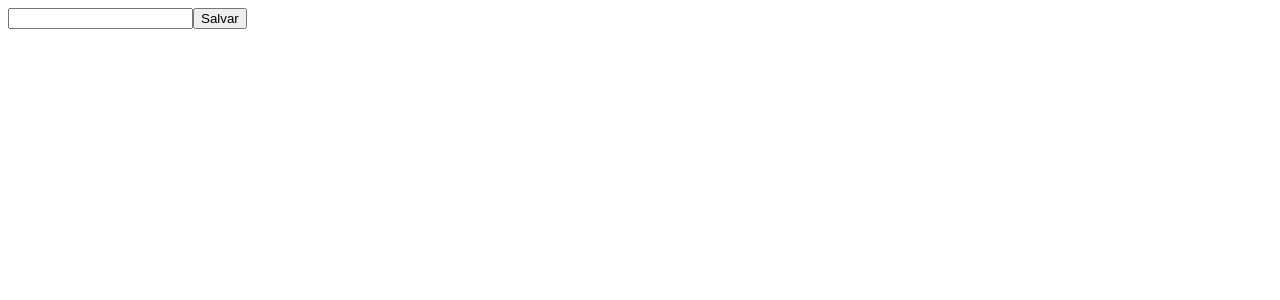
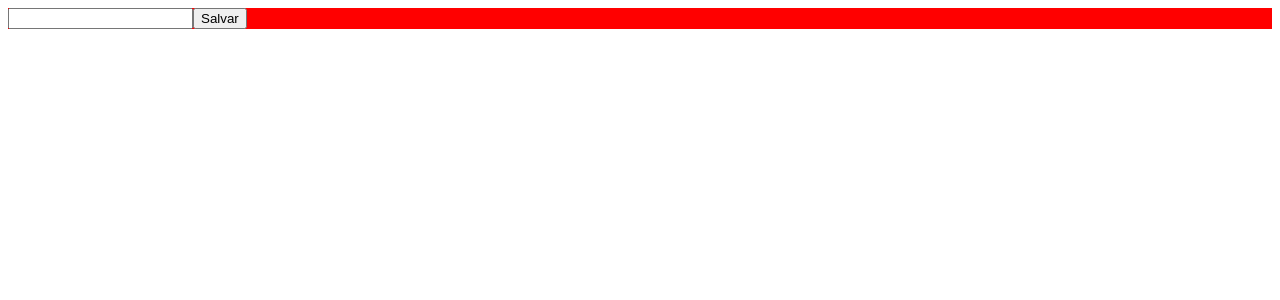
Before and after one commit to FabioAJ/lista-react, a Next.js app: page / in a window 1280 px wide. Shown: the top 300 px of the page. Built offline with nearby package versions, Linux system fonts and the light colour scheme.

Commit message:
adiciona lista de estilos css global

```diff
--- /dev/null
+++ b/pages/_app.tsx
@@ -0,0 +1,8 @@
+//classe pra importar a lista de estilos global css *tive que usar typescript pra solução funcionar
+import './styles.css'
+
+function MyApp({ Component, pageProps }) {
+    return <Component {...pageProps} />
+}
+
+export default MyApp
--- /dev/null
+++ b/pages/styles.css
@@ -0,0 +1,5 @@
+/*Lista de estilos css que é aplicada globalmente pelo arquivo _app.tsx*/
+
+.App {
+    background-color: red;
+  }
```
Also changed, not shown: package.json (+7 -1 lines), tsconfig.json (added, +29 -0 lines), next-env.d.ts (added), 1 other file (tests, documents, lock files or other folders).
